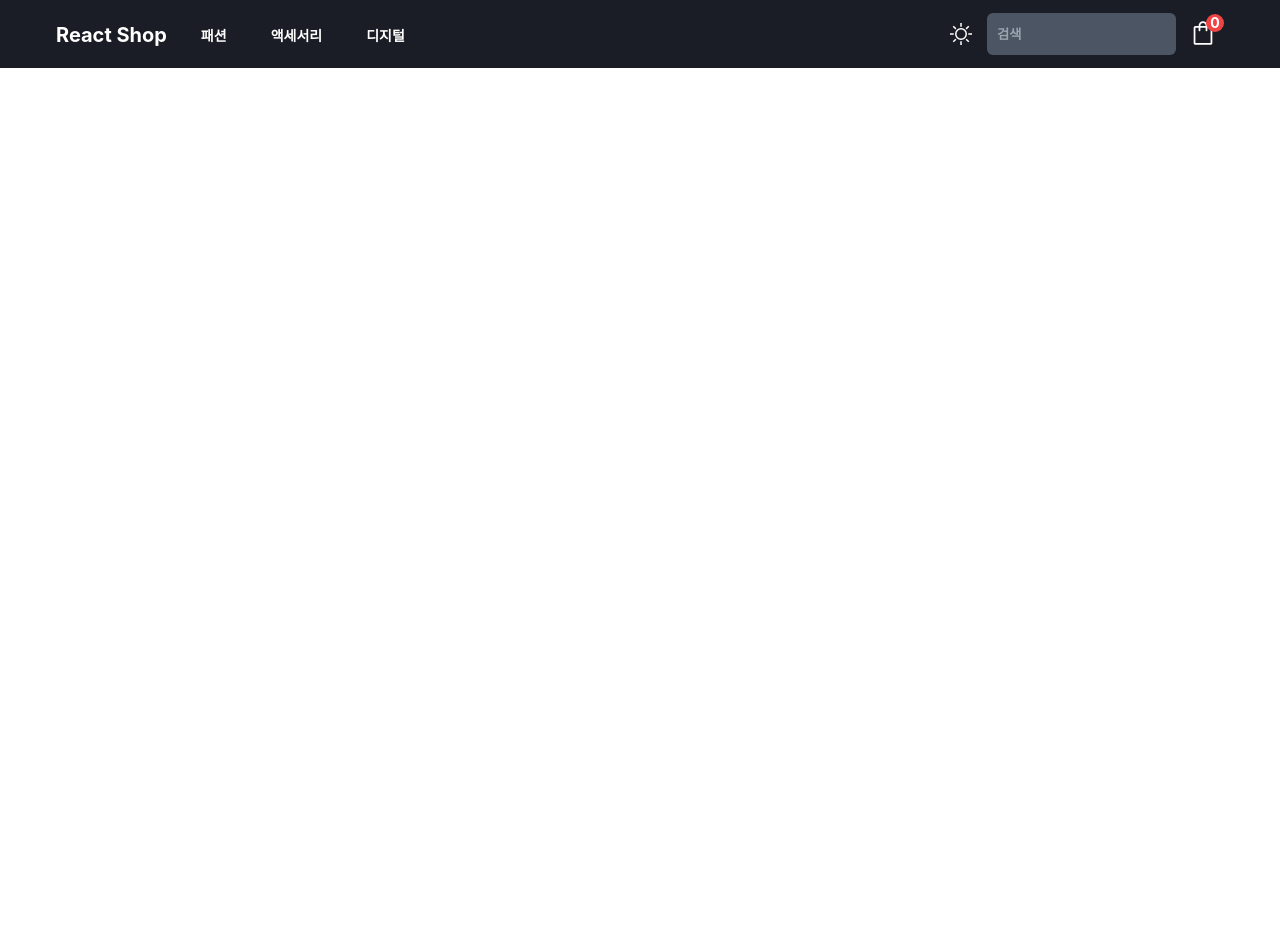
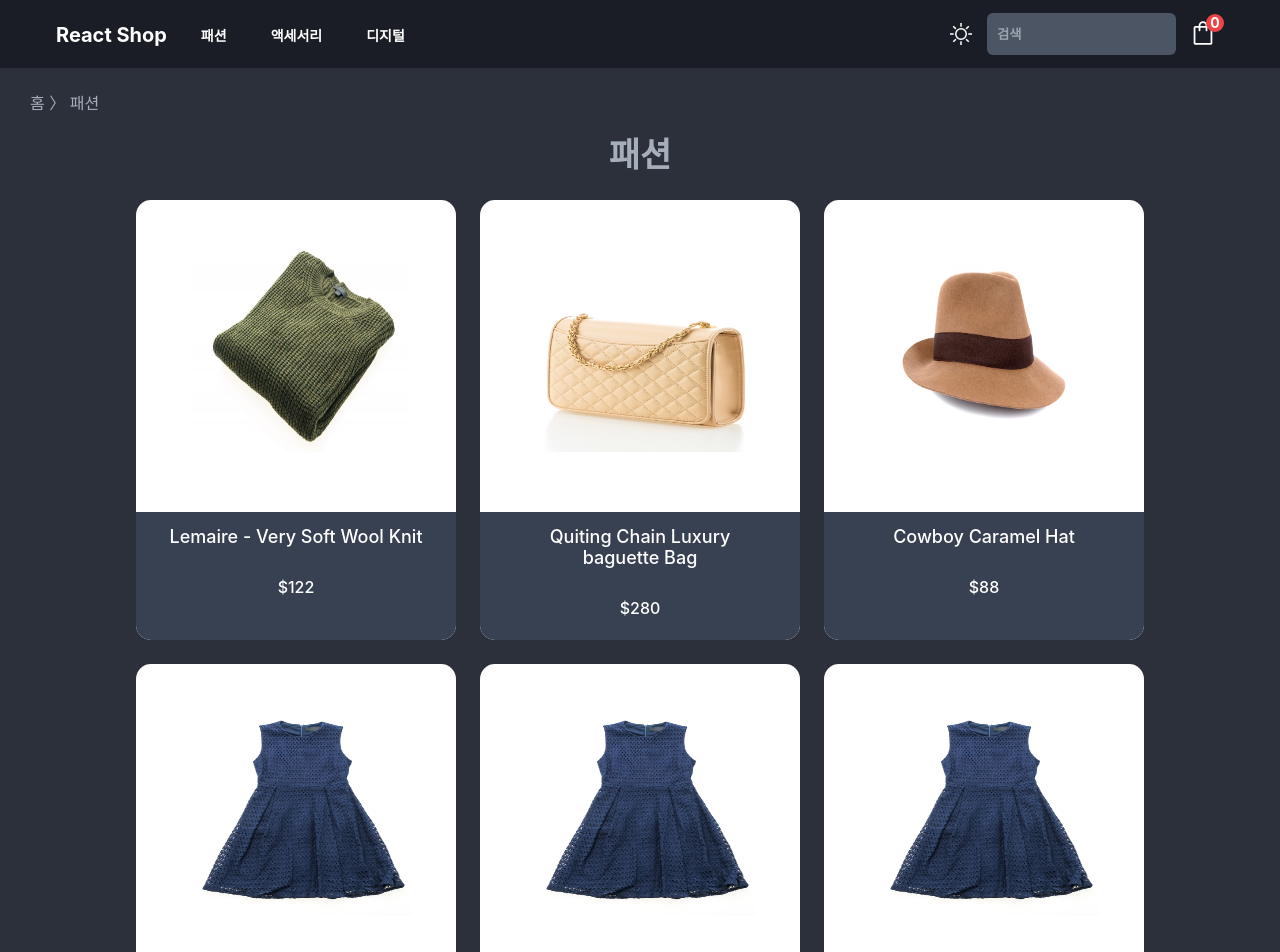
Before and after one commit to Yuni0221/react-shop, a React (Create React App) app: page /fashion in a window 1280 px wide. Shown: the top 952 px of the page. Before the commit the page ends 800 px from the top, so only its background shows below. Built offline with nearby package versions, Linux system fonts and the light colour scheme.

Commit message:
new update

```diff
--- a/src/components/Nav.js
+++ b/src/components/Nav.js
@@ -1,4 +1,6 @@
 import styles from "./Nav.module.css";
+
+import { Link } from "react-router-dom";
 import { ReactComponent as Light } from "../assets/Light.svg";
 import { ReactComponent as Bag } from "../assets/Bag.svg";
 
@@ -10,15 +12,15 @@ function Nav() {
           React Shop
         </a>
         <div className={styles.category}>
-          <a className={styles.button} href="/">
+          <Link to={"/fashion"} className={styles.button}>
             패션
-          </a>
-          <a className={styles.button} href="/">
+          </Link>
+          <Link to={"/accessory"} className={styles.button}>
             액세서리
-          </a>
-          <a className={styles.button} href="/">
+          </Link>
+          <Link to={"/digital"} className={styles.button}>
             디지털
-          </a>
+          </Link>
         </div>
       </h1>
 
--- a/src/components/Nav.module.css
+++ b/src/components/Nav.module.css
@@ -12,7 +12,6 @@
 
 .header {
   display: flex;
-  flex: 1;
   position: relative;
   align-items: center;
   width: 1200px;
@@ -31,7 +30,10 @@
 
 .category {
   display: flex;
+  /* overflow-x: hidden; */
+  position: relative;
   height: 40px;
+  align-items: center;
   text-align: center;
 }
 
@@ -49,6 +51,7 @@
 
 .button:hover {
   /* height: 100%; */
+  display: flex;
   padding: 14px 10px;
   border-radius: 6px;
   opacity: 1;
@@ -122,3 +125,7 @@
   font-weight: bold;
   color: white;
 }
+
+.link {
+  text-decoration: none;
+}
--- a/src/pages/Fashion.js
+++ b/src/pages/Fashion.js
@@ -1,5 +1,83 @@
+import styles from "./Fashion.module.css";
+
+import sweater from "../assets/sweater.jpg";
+import bag from "../assets/bag.jpg";
+import hat from "../assets/hat.jpg";
+import onepiece from "../assets/onepiece.jpg";
+
+import Footer from "../components/Footer";
+
 function Fashion() {
-  return <div>Fashion</div>;
+  return (
+    <>
+      <div className={styles.mainText}>홈 〉 패션</div>
+      <section className={styles.section}>
+        <h2 className={styles.subject}>패션</h2>
+        <div className={styles.productList}>
+          <a className={styles.productCard} href="/">
+            <figure>
+              <img className={styles.image} src={sweater} alt="sweater" />
+            </figure>
+            <div className={styles.productInfo}>
+              <p className={styles.productTitle}>
+                Lemaire - Very Soft Wool Knit
+              </p>
+              <p className={styles.price}>$122</p>
+            </div>
+          </a>
+          <a className={styles.productCard} href="/">
+            <figure>
+              <img className={styles.image} src={bag} alt="bag" />
+            </figure>
+            <div className={styles.productInfo}>
+              <p className={styles.productTitle}>
+                Quiting Chain Luxury baguette Bag
+              </p>
+              <p className={styles.price}>$280</p>
+            </div>
+          </a>
+          <a className={styles.productCard} href="/">
+            <figure>
+              <img className={styles.image} src={hat} alt="hat" />
+            </figure>
+            <div className={styles.productInfo}>
+              <p className={styles.productTitle}>Cowboy Caramel Hat</p>
+              <p className={styles.price}>$88</p>
+            </div>
+          </a>
+          <a className={styles.productCard} href="/">
+            <figure>
+              <img className={styles.image} src={onepiece} alt="onepiece" />
+            </figure>
+            <div className={styles.productInfo}>
+              <p className={styles.productTitle}>Navy Punching onepiece</p>
+              <p className={styles.price}>$140</p>
+            </div>
+          </a>
+          <a className={styles.productCard} href="/">
+            <figure>
+              <img className={styles.image} src={onepiece} alt="onepiece" />
+            </figure>
+            <div className={styles.productInfo}>
+              <p className={styles.productTitle}>Navy Punching onepiece</p>
+              <p className={styles.price}>$140</p>
+            </div>
+          </a>
+          <a className={styles.productCard} href="/">
+            <figure>
+              <img className={styles.image} src={onepiece} alt="onepiece" />
+            </figure>
+            <div className={styles.productInfo}>
+              <p className={styles.productTitle}>Navy Punching onepiece</p>
+              <p className={styles.price}>$140</p>
+            </div>
+          </a>
+        </div>
+      </section>
+
+      <Footer />
+    </>
+  );
 }
 
 export default Fashion;
--- a/src/pages/Fashion.module.css
+++ b/src/pages/Fashion.module.css
@@ -0,0 +1,96 @@
+.mainText {
+  display: flex;
+  position: absolute;
+  margin-top: 90px;
+  margin-left: 30px;
+  color: #a6aeba;
+  z-index: 99;
+}
+
+.section {
+  display: flex;
+  position: relative;
+  padding-top: 100px;
+  background-color: #2b303b;
+  /* height: 700px; */
+}
+
+.text {
+  display: flex;
+  position: relative;
+  width: 100%;
+  margin-top: 30px;
+  margin-left: 30px;
+  font-size: 14px;
+}
+
+.subject {
+  display: block;
+  width: 100%;
+  position: absolute;
+  text-align: center;
+  font-size: 34px;
+  font-weight: 800;
+  color: #a6aeba;
+  margin-top: 0 auto;
+}
+
+.productList {
+  display: grid;
+  grid-gap: 1.5rem;
+  grid-template-columns: repeat(3, minmax(0, 1fr));
+  margin: 100px auto;
+}
+
+.productCard {
+  position: relative;
+  display: flex;
+  width: 320px;
+  height: 440px;
+  background: white;
+  flex-direction: column;
+  overflow: hidden;
+  border-radius: 15px;
+  text-decoration: none;
+}
+
+.image {
+  display: block;
+  width: 220px;
+  height: 220px;
+  /* margin: auto; */
+  margin: 16px;
+}
+
+.image:hover {
+  transform: scale(1.2);
+  transition: all 0.2s linear;
+}
+
+.productInfo {
+  display: flex;
+  flex-direction: column;
+  background-color: #374151;
+  text-align: center;
+  width: 320px;
+  height: 100px;
+  flex: 1 1 auto;
+  overflow: hidden;
+  margin-top: 28px;
+}
+
+.productTitle {
+  background-color: #374151;
+  color: white;
+  text-decoration: none;
+  padding: 14px 30px;
+  margin: 0;
+  font-weight: 500;
+  font-size: 18px;
+}
+
+.price {
+  color: white;
+  font-weight: 500;
+  font-size: 16px;
+}
```
